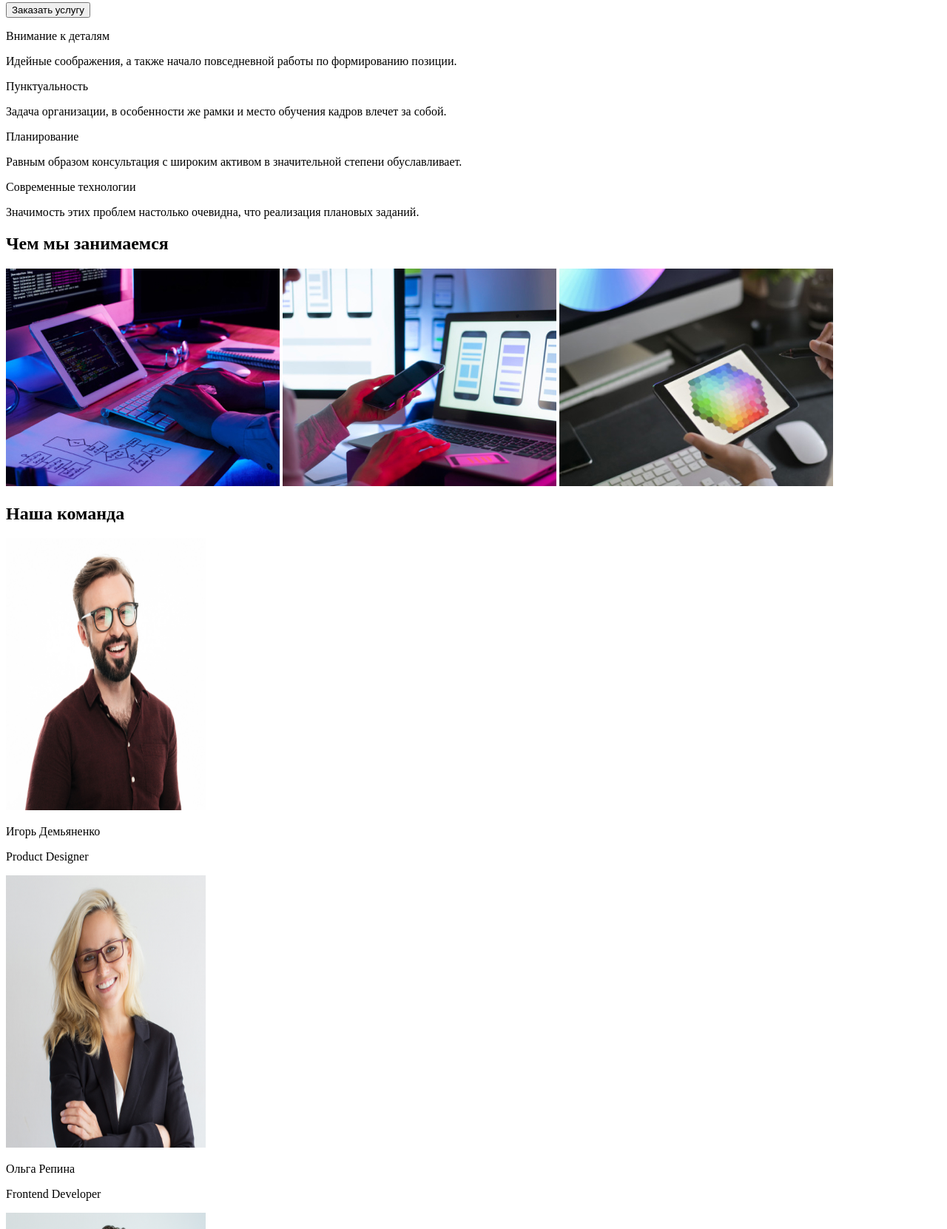
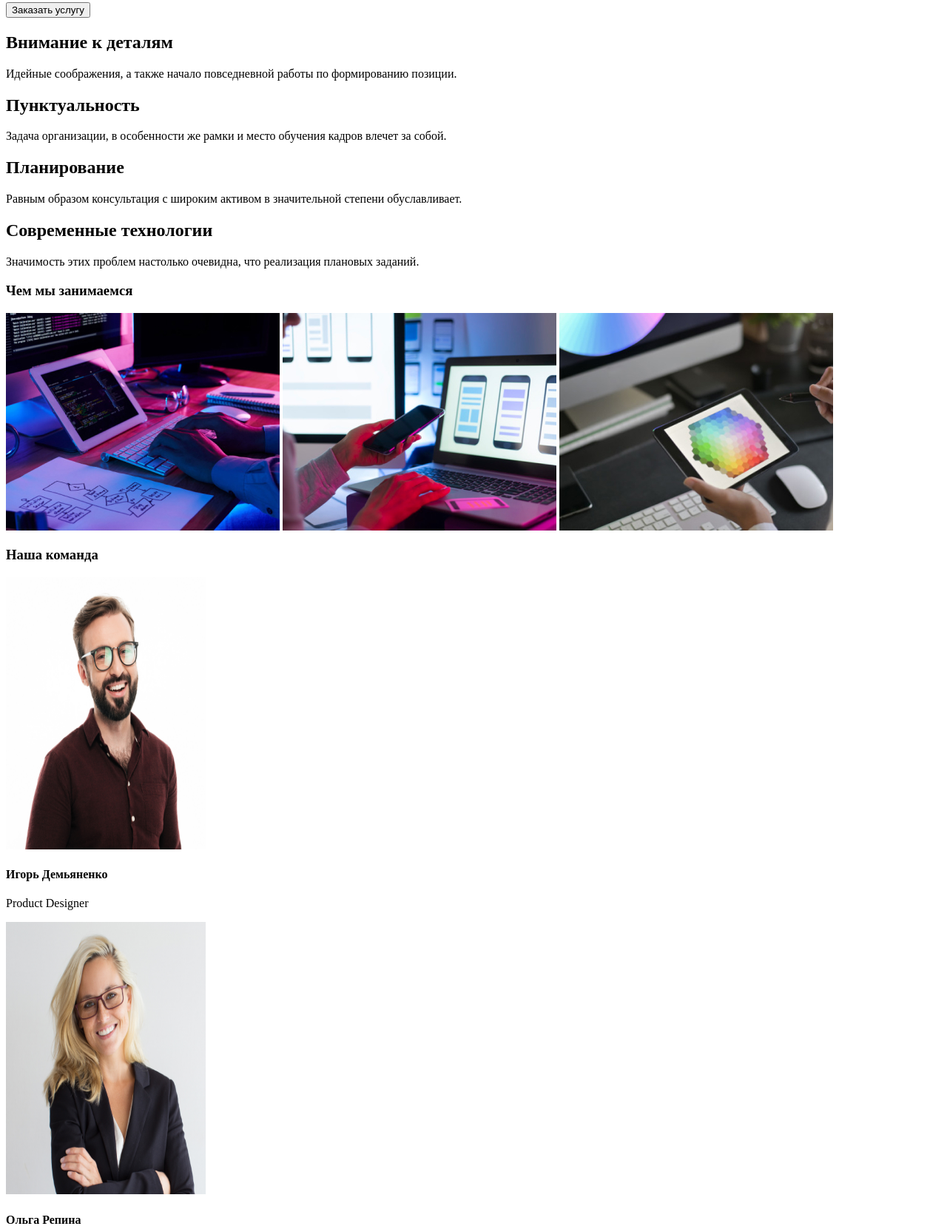
Before and after one commit to vitaly171/goit-markup-hw-01, a plain HTML site: page index.html in a window 1280 px wide. Shown: the part 200-1861 px from the top of the page at 74% size. Drawn offline with Linux system fonts and the light colour scheme.

Commit message:
Update index.html

```diff
--- a/index.html
+++ b/index.html
@@ -26,28 +26,28 @@
     </section>
     <section id="skills">
       <div>
-        <p>Внимание к деталям</p>
+        <h2>Внимание к деталям</h2>
         <p>
           Идейные соображения, а также начало повседневной работы по
           формированию позиции.
         </p>
       </div>
       <div>
-        <p>Пунктуальность</p>
+        <h2>Пунктуальность</h2>
         <p>
           Задача организации, в особенности же рамки и место обучения кадров
           влечет за собой.
         </p>
       </div>
       <div>
-        <p>Планирование</p>
+        <h2>Планирование</h2>
         <p>
           Равным образом консультация с широким активом в значительной степени
           обуславливает.
         </p>
       </div>
       <div>
-        <p>Современные технологии</p>
+        <h2>Современные технологии</h2>
         <p>
           Значимость этих проблем настолько очевидна, что реализация плановых
           заданий.
@@ -55,7 +55,7 @@
       </div>
     </section>
     <section id="about">
-      <h2>Чем мы занимаемся</h2>
+      <h3>Чем мы занимаемся</h3>
       <img
         src="./images/tab_code.jpg"
         alt="tab_code"
@@ -76,15 +76,15 @@
       />
     </section>
     <section id="our-team">
-      <h2>Наша команда</h2>
+      <h3>Наша команда</h3>
       <div>
         <img src="./images/igor.jpg" alt="igor" width="270" height="368" />
-        <p>Игорь Демьяненко</p>
+        <h4>Игорь Демьяненко</h4>
         <p lang="en">Product Designer</p>
       </div>
       <div>
         <img src="./images/olga.jpg" alt="olga" width="270" height="368" />
-        <p>Ольга Репина</p>
+        <h4>Ольга Репина</h4>
         <p lang="en">Frontend Developer</p>
       </div>
       <div>
@@ -94,12 +94,12 @@
           width="270"
           height="368"
         />
-        <p>Николай Тарасов</p>
+        <h4>Николай Тарасов</h4>
         <p lang="en">Marketing</p>
       </div>
       <div>
         <img src="./images/mihail.jpg" alt="mihail" width="270" height="368" />
-        <p>Михаил Ермаков</p>
+        <h4>Михаил Ермаков</h4>
         <p lang="en">UI Designer</p>
       </div>
     </section>
```
